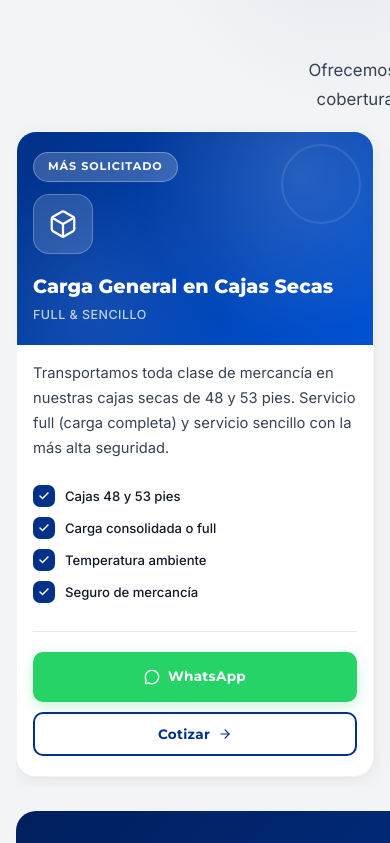
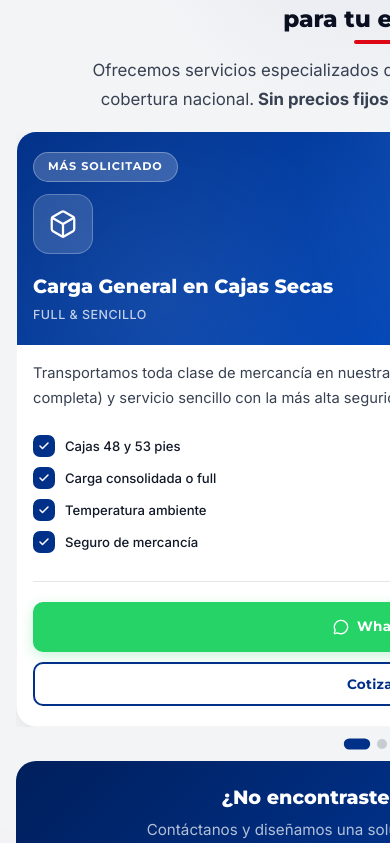
Before and after one commit to ammber69/Alegra, a React (Vite) app: page / in a window 390 px wide. Shown: the part 3101-3944 px from the top of the page. Built offline with nearby package versions, Linux system fonts and the light colour scheme.

Commit message:
fix: mejorar responsividad de slider de servicios en móvil

```diff
--- a/src/components/Services.css
+++ b/src/components/Services.css
@@ -39,6 +39,13 @@
   margin-bottom: 12px;
 }
 
+@media (max-width: 900px) {
+  /* On mobile, arrows are hidden so remove the negative-positioned space they occupy */
+  .svc-slider-container {
+    overflow: hidden;
+  }
+}
+
 .svc-slider-viewport {
   overflow: hidden;
   width: 100%;
@@ -59,7 +66,9 @@
 
 @media (max-width: 900px) {
   .svc-slider-track {
-    transform: translateX(calc(-1 * var(--current-index) * (100% + 24px)));
+    /* Each card is 100% wide; gap doesn't matter since only 1 card is visible */
+    transform: translateX(calc(-1 * var(--current-index) * 100%));
+    gap: 0;
   }
 }
 
@@ -475,9 +484,9 @@
 
 @media (max-width: 900px) {
   .svc-slider-track .svc-card {
-    flex: 0 0 calc(100vw - 48px);
-    width: calc(100vw - 48px);
-    max-width: calc(100vw - 48px);
+    flex: 0 0 100%;
+    width: 100%;
+    max-width: 100%;
   }
   .svc-arrow {
     display: none;
@@ -489,9 +498,9 @@
 
 @media (max-width: 600px) {
   .svc-slider-track .svc-card {
-    flex: 0 0 calc(100vw - 32px);
-    width: calc(100vw - 32px);
-    max-width: calc(100vw - 32px);
+    flex: 0 0 100%;
+    width: 100%;
+    max-width: 100%;
   }
 }
 
```
